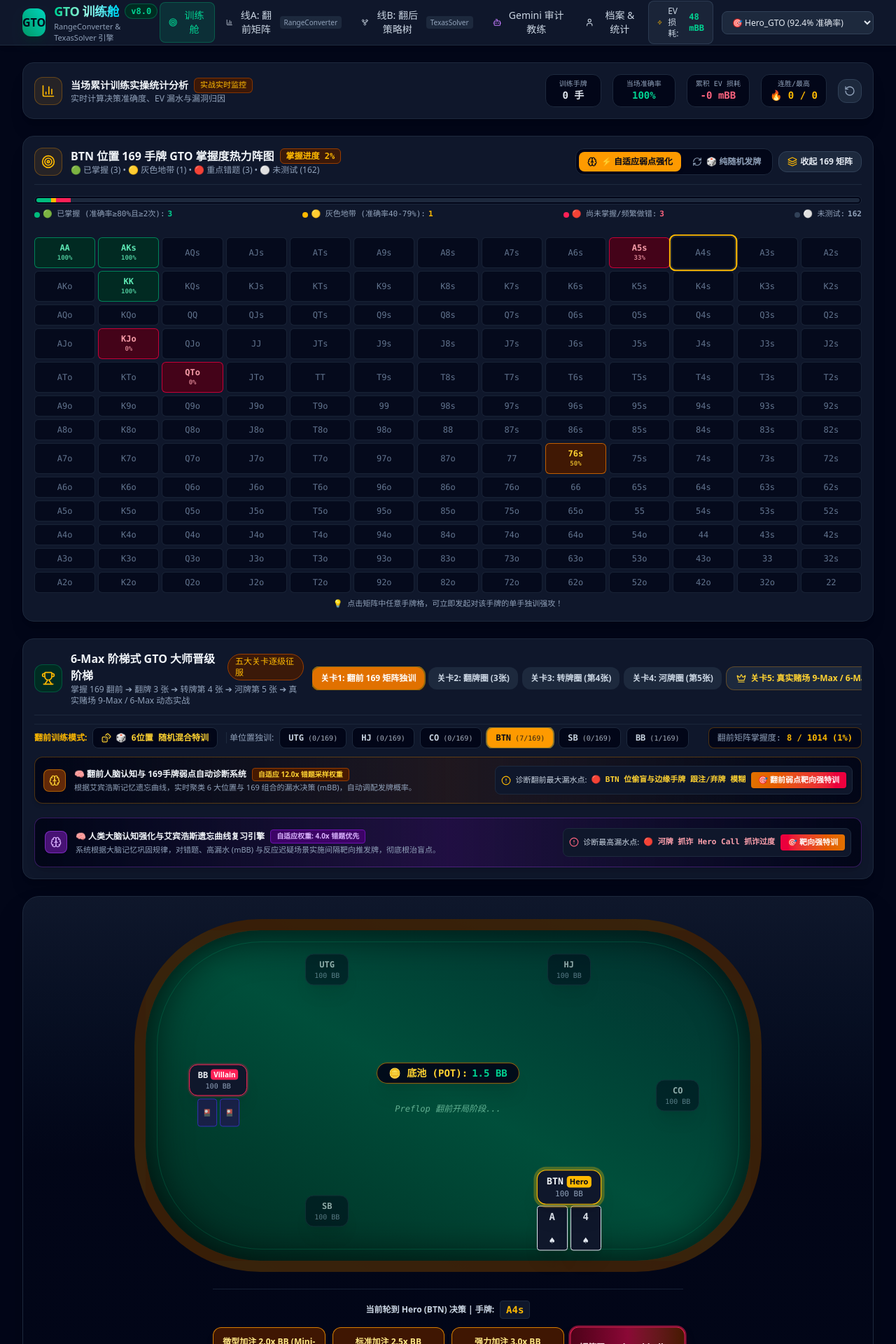
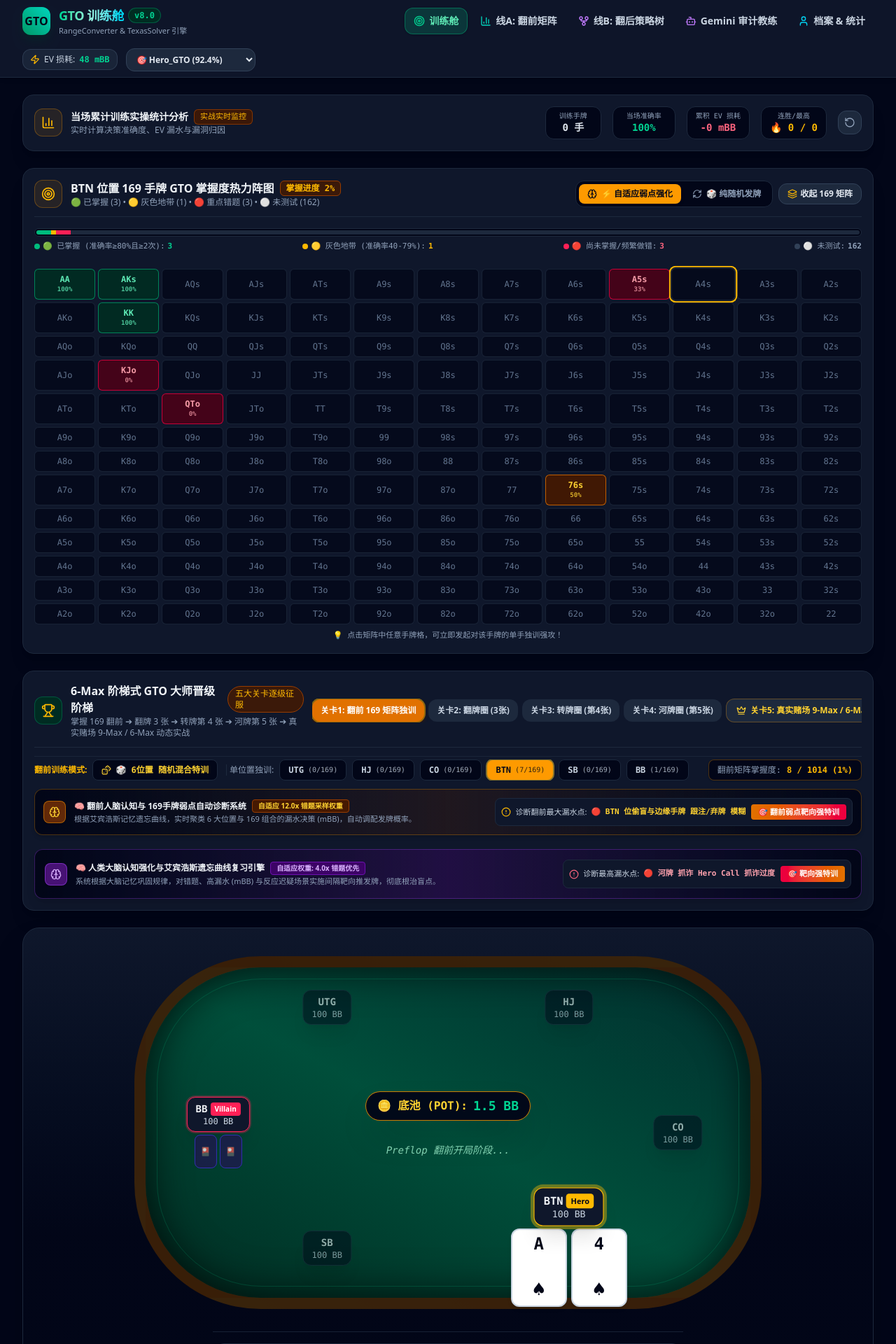
Before and after one commit to hanksun138-Sun/poker-trainer-v8, a React (Vite) app: page / in a window 1280 px wide. Shown: the top 1920 px of the page at 70% size. Built offline with nearby package versions, Linux system fonts and the light colour scheme.

Commit message:
style: improve UI visual consistency and responsiveness
- Update card suit colors to a high-contrast white-background theme.
- Refine Navbar layout and spacing for better mobile support.
- Adjust poker table container padding and dimensions for improved screen utilization.

```diff
--- a/src/components/GtoTrainingCabin.tsx
+++ b/src/components/GtoTrainingCabin.tsx
@@ -1785,10 +1785,10 @@ export const GtoTrainingCabin: React.FC<GtoTrainingCabinProps> = ({
       </div>
 
       {/* Realistic Oval Poker Table Canvas */}
-      <div className="relative bg-gradient-to-b from-slate-900 via-slate-950 to-slate-950 border border-slate-800 rounded-3xl p-4 sm:p-8 shadow-2xl overflow-hidden min-h-[480px] sm:min-h-[560px] flex flex-col justify-between">
+      <div className="relative bg-gradient-to-b from-slate-900 via-slate-950 to-slate-950 border border-slate-800 rounded-3xl p-3 sm:p-6 md:p-8 shadow-2xl overflow-visible min-h-[540px] sm:min-h-[640px] flex flex-col justify-between">
 
         {/* Table Felt Green Oval Container */}
-        <div className="relative w-full max-w-4xl mx-auto aspect-[16/9] bg-gradient-to-tr from-emerald-950 via-emerald-900 to-teal-950 rounded-[120px] sm:rounded-[180px] border-[12px] sm:border-[16px] border-amber-950/80 shadow-[inset_0_0_60px_rgba(0,0,0,0.8)] flex flex-col items-center justify-center p-4">
+        <div className="relative w-full max-w-4xl mx-auto aspect-[16/9] bg-gradient-to-tr from-emerald-950 via-emerald-900 to-teal-950 rounded-[120px] sm:rounded-[180px] border-[12px] sm:border-[16px] border-amber-950/80 shadow-[inset_0_0_60px_rgba(0,0,0,0.8)] flex flex-col items-center justify-center p-4 my-2">
 
           {/* Inner Table Trim Line */}
           <div className="absolute inset-4 rounded-[100px] sm:rounded-[150px] border border-emerald-500/20 pointer-events-none" />
@@ -1797,27 +1797,27 @@ export const GtoTrainingCabin: React.FC<GtoTrainingCabinProps> = ({
           <div className="relative z-10 flex flex-col items-center justify-center space-y-2">
 
             {/* Main Pot Chips Badge */}
-            <div className="px-4 py-1 rounded-full bg-slate-950/90 border border-amber-500/60 text-amber-300 font-mono text-xs sm:text-sm font-bold shadow-xl flex items-center gap-1.5">
+            <div className="px-4 py-1.5 rounded-full bg-slate-950/95 border border-amber-500/80 text-amber-300 font-mono text-sm sm:text-base font-bold shadow-2xl flex items-center gap-2">
               <span>🪙 底池 (POT):</span>
-              <span className="text-emerald-400 font-black">{potSize} BB</span>
+              <span className="text-emerald-400 font-black text-base sm:text-lg">{potSize} BB</span>
             </div>
 
             {/* Community Board Cards */}
-            <div className="flex items-center space-x-2 my-1">
+            <div className="flex items-center space-x-2 sm:space-x-3 my-2">
               {boardCards.length > 0 ? (
                 boardCards.map((card, idx) => (
                   <div
                     key={idx}
-                    className={`w-11 h-16 sm:w-14 sm:h-20 rounded-lg bg-slate-900 border-2 border-slate-200 shadow-2xl flex flex-col items-center justify-between p-1.5 font-mono font-bold text-sm sm:text-lg ${
+                    className={`w-13 h-19 sm:w-20 sm:h-28 md:w-24 md:h-34 rounded-xl border-2 border-slate-300 shadow-2xl flex flex-col items-center justify-between p-1.5 sm:p-2.5 font-mono font-black select-none transition-all hover:scale-105 ${
                       SUIT_COLORS[card.suit]
                     }`}
                   >
-                    <span>{card.rank}</span>
-                    <span className="text-base sm:text-xl">{SUIT_SYMBOLS[card.suit]}</span>
+                    <span className="text-lg sm:text-2xl md:text-3xl leading-none">{card.rank}</span>
+                    <span className="text-2xl sm:text-3xl md:text-4xl leading-none">{SUIT_SYMBOLS[card.suit]}</span>
                   </div>
                 ))
               ) : (
-                <div className="text-emerald-200/60 italic text-xs py-4 font-mono">Preflop 翻前开局阶段...</div>
+                <div className="text-emerald-200/80 italic text-xs sm:text-sm py-4 font-mono font-medium">Preflop 翻前开局阶段...</div>
               )}
             </div>
           </div>
@@ -1860,35 +1860,35 @@ export const GtoTrainingCabin: React.FC<GtoTrainingCabinProps> = ({
                   {/* Player Seat Card Badge */}
                   <div
                     className={`px-2.5 py-1 sm:px-3 sm:py-1.5 rounded-xl border flex flex-col items-center shadow-xl transition-all ${seat.bgColor} ${seat.borderColor} ${
-                      isHeroSeat ? 'ring-4 ring-amber-400/40 scale-110' : 'opacity-90'
+                      isHeroSeat ? 'ring-4 ring-amber-400/50 scale-110' : 'opacity-90'
                     }`}
                   >
                     <div className="flex items-center space-x-1">
                       <span className="text-xs sm:text-sm">{seat.avatar}</span>
-                      <span className="font-bold text-[11px] sm:text-xs text-white whitespace-nowrap">{seat.name}</span>
+                      <span className="font-bold text-xs text-white whitespace-nowrap">{seat.name}</span>
                     </div>
-                    <span className="text-[9px] font-mono text-slate-300 opacity-90">{seat.styleLabel}</span>
+                    <span className="text-[10px] font-mono text-slate-300 opacity-90">{seat.styleLabel}</span>
                   </div>
 
                   {/* Dealt Hole Cards */}
                   {isHeroSeat ? (
-                    <div className="flex items-center space-x-1 mt-1 animate-in fade-in zoom-in-95 duration-200">
+                    <div className="flex items-center space-x-1.5 mt-1.5 animate-in fade-in zoom-in-95 duration-200">
                       {heroCards.map((card, idx) => (
                         <div
                           key={idx}
-                          className={`w-9 h-13 sm:w-11 sm:h-16 rounded bg-slate-900 border border-slate-200 shadow-xl flex flex-col items-center justify-between p-1 font-mono font-bold text-xs sm:text-sm ${
+                          className={`w-11 h-16 sm:w-16 sm:h-24 md:w-20 md:h-28 rounded-xl border-2 border-slate-300 shadow-2xl flex flex-col items-center justify-between p-1 sm:p-2 font-mono font-black select-none ${
                             SUIT_COLORS[card.suit]
                           }`}
                         >
-                          <span>{card.rank}</span>
-                          <span className="text-sm">{SUIT_SYMBOLS[card.suit]}</span>
+                          <span className="text-sm sm:text-xl md:text-2xl leading-none">{card.rank}</span>
+                          <span className="text-lg sm:text-2xl md:text-3xl leading-none">{SUIT_SYMBOLS[card.suit]}</span>
                         </div>
                       ))}
                     </div>
                   ) : (
-                    <div className="flex items-center space-x-0.5 mt-1 opacity-70">
-                      <div className="w-5 h-8 rounded bg-slate-900 border border-slate-700 flex items-center justify-center text-[9px] text-slate-400">🎴</div>
-                      <div className="w-5 h-8 rounded bg-slate-900 border border-slate-700 flex items-center justify-center text-[9px] text-slate-400">🎴</div>
+                    <div className="flex items-center space-x-1 mt-1 opacity-80">
+                      <div className="w-6 h-9 sm:w-8 sm:h-12 rounded-md bg-indigo-950 border border-indigo-700 flex items-center justify-center text-xs text-indigo-300 shadow">🎴</div>
+                      <div className="w-6 h-9 sm:w-8 sm:h-12 rounded-md bg-indigo-950 border border-indigo-700 flex items-center justify-center text-xs text-indigo-300 shadow">🎴</div>
                     </div>
                   )}
                 </div>
@@ -1910,32 +1910,32 @@ export const GtoTrainingCabin: React.FC<GtoTrainingCabinProps> = ({
                   <div
                     className={`px-3 py-1.5 rounded-xl border flex flex-col items-center shadow-xl transition-all ${
                       isHero
-                        ? 'bg-slate-900 border-amber-400 ring-4 ring-amber-400/30 scale-110'
+                        ? 'bg-slate-900 border-amber-400 ring-4 ring-amber-400/40 scale-110'
                         : isVillain
-                        ? 'bg-slate-900 border-rose-500 ring-2 ring-rose-500/20'
+                        ? 'bg-slate-900 border-rose-500 ring-2 ring-rose-500/30'
                         : 'bg-slate-950/80 border-slate-800 opacity-60'
                     }`}
                   >
                     <div className="flex items-center space-x-1">
-                      <span className="font-mono font-black text-xs text-slate-100">{pos}</span>
-                      {isHero && <span className="text-[10px] bg-amber-400 text-slate-950 font-bold px-1 rounded">Hero</span>}
-                      {isVillain && <span className="text-[10px] bg-rose-500 text-white font-bold px-1 rounded">Villain</span>}
+                      <span className="font-mono font-black text-xs sm:text-sm text-slate-100">{pos}</span>
+                      {isHero && <span className="text-[10px] bg-amber-400 text-slate-950 font-black px-1.5 py-0.5 rounded">Hero</span>}
+                      {isVillain && <span className="text-[10px] bg-rose-500 text-white font-black px-1.5 py-0.5 rounded">Villain</span>}
                     </div>
-                    <span className="text-[10px] font-mono text-slate-400">100 BB</span>
+                    <span className="text-xs font-mono text-slate-300">100 BB</span>
                   </div>
 
                   {/* Dealt Hole Cards for Hero or Villain */}
                   {isHero && (
-                    <div className="flex items-center space-x-1 mt-1 animate-in fade-in zoom-in-95 duration-200">
+                    <div className="flex items-center space-x-1.5 mt-1.5 animate-in fade-in zoom-in-95 duration-200">
                       {heroCards.map((card, idx) => (
                         <div
                           key={idx}
-                          className={`w-9 h-13 sm:w-11 sm:h-16 rounded bg-slate-900 border border-slate-200 shadow-xl flex flex-col items-center justify-between p-1 font-mono font-bold text-xs sm:text-sm ${
+                          className={`w-11 h-16 sm:w-16 sm:h-24 md:w-20 md:h-28 rounded-xl border-2 border-slate-300 shadow-2xl flex flex-col items-center justify-between p-1 sm:p-2 font-mono font-black select-none ${
                             SUIT_COLORS[card.suit]
                           }`}
                         >
-                          <span>{card.rank}</span>
-                          <span className="text-sm">{SUIT_SYMBOLS[card.suit]}</span>
+                          <span className="text-sm sm:text-xl md:text-2xl leading-none">{card.rank}</span>
+                          <span className="text-lg sm:text-2xl md:text-3xl leading-none">{SUIT_SYMBOLS[card.suit]}</span>
                         </div>
                       ))}
                     </div>
@@ -1943,8 +1943,8 @@ export const GtoTrainingCabin: React.FC<GtoTrainingCabinProps> = ({
 
                   {isVillain && (
                     <div className="flex items-center space-x-1 mt-1 opacity-80">
-                      <div className="w-7 h-10 rounded bg-indigo-950 border border-indigo-700 flex items-center justify-center text-[10px] text-indigo-400 font-mono">🎴</div>
-                      <div className="w-7 h-10 rounded bg-indigo-950 border border-indigo-700 flex items-center justify-center text-[10px] text-indigo-400 font-mono">🎴</div>
+                      <div className="w-8 h-12 rounded-lg bg-indigo-950 border border-indigo-700 flex items-center justify-center text-xs text-indigo-300 shadow">🎴</div>
+                      <div className="w-8 h-12 rounded-lg bg-indigo-950 border border-indigo-700 flex items-center justify-center text-xs text-indigo-300 shadow">🎴</div>
                     </div>
                   )}
                 </div>
@@ -1956,30 +1956,42 @@ export const GtoTrainingCabin: React.FC<GtoTrainingCabinProps> = ({
 
         {/* Live Casino Dialogue Feed Banner */}
         {trainingStage === 'STAGE_5_CASINO_RING' && (
-          <div className="bg-slate-950/90 border border-amber-500/30 p-2.5 rounded-xl my-2 flex items-center space-x-2 text-xs font-mono text-amber-200 shadow-md">
+          <div className="bg-slate-950/90 border border-amber-500/30 p-2.5 rounded-xl my-2 flex items-center space-x-2 text-xs sm:text-sm font-mono text-amber-200 shadow-md">
             <MessageSquare className="w-4 h-4 text-amber-400 shrink-0 animate-pulse" />
             <span className="truncate">{casinoRecentDialogue}</span>
           </div>
         )}
 
-        {/* Action Control Deck (iPad Optimized) */}
+        {/* Action Control Deck (iPad & Mobile Optimized) */}
         <div className="relative z-20 mt-6 pt-4 border-t border-slate-800/80 max-w-2xl mx-auto w-full">
           {!isEvaluated ? (
-            <div className="space-y-3 text-center">
-              <div className="text-xs text-slate-300 font-semibold flex items-center justify-center gap-2">
-                <span>当前轮到 Hero ({heroPos}) 决策 | 手牌:</span>
-                <span className="font-mono font-bold text-amber-400 text-sm bg-slate-900 px-2 py-0.5 rounded border border-slate-800">
-                  {heroNotation}
+            <div className="space-y-4 text-center">
+              <div className="flex flex-col sm:flex-row items-center justify-center gap-2 sm:gap-3 bg-slate-900/90 border border-slate-800 p-2.5 rounded-2xl shadow-md">
+                <span className="text-xs sm:text-sm text-slate-200 font-bold">
+                  当前轮到 Hero ({heroPos}) 决策 | 手牌 [{heroNotation}]:
                 </span>
+                <div className="flex items-center space-x-1.5">
+                  {heroCards.map((c, i) => (
+                    <div
+                      key={i}
+                      className={`w-9 h-13 sm:w-11 sm:h-16 rounded-lg border-2 border-slate-300 shadow-md flex flex-col items-center justify-between p-1 font-mono font-black text-xs sm:text-sm select-none ${
+                        SUIT_COLORS[c.suit]
+                      }`}
+                    >
+                      <span className="leading-none">{c.rank}</span>
+                      <span className="text-sm sm:text-base leading-none">{SUIT_SYMBOLS[c.suit]}</span>
+                    </div>
+                  ))}
+                </div>
               </div>
 
               {/* Action Buttons with Multi-Sizing & All-In Support */}
-              <div className="grid grid-cols-2 sm:grid-cols-3 md:grid-cols-4 gap-2 sm:gap-2.5">
+              <div className="grid grid-cols-2 sm:grid-cols-3 md:grid-cols-4 gap-2.5 sm:gap-3">
                 {options.map((opt) => (
                   <button
                     key={opt.action}
                     onClick={() => handleSelectAction(opt.action)}
-                    className={`py-3 px-2.5 rounded-xl border font-bold text-xs transition-all shadow-lg active:scale-95 cursor-pointer flex flex-col items-center justify-center gap-0.5 text-center ${
+                    className={`py-3.5 px-3 rounded-xl border font-black text-xs sm:text-sm transition-all shadow-lg active:scale-95 cursor-pointer flex flex-col items-center justify-center gap-1 text-center ${
                       opt.action === 'ALL_IN'
                         ? 'bg-gradient-to-r from-rose-950 via-rose-900 to-amber-950 hover:from-rose-800 hover:to-amber-700 border-rose-500 text-rose-100 font-black shadow-rose-950/80 ring-2 ring-rose-500/50 scale-[1.02]'
                         : opt.action === 'CALL'
--- a/src/components/Navbar.tsx
+++ b/src/components/Navbar.tsx
@@ -18,73 +18,71 @@ export const Navbar: React.FC<NavbarProps> = ({
   onSelectUser,
 }) => {
   return (
-    <header className="bg-slate-900 border-b border-slate-800 text-slate-100 sticky top-0 z-50 shadow-md">
-      <div className="max-w-7xl mx-auto px-4 sm:px-6 lg:px-8">
-        <div className="flex items-center justify-between h-16">
+    <header className="bg-slate-900/95 backdrop-blur-md border-b border-slate-800 text-slate-100 sticky top-0 z-50 shadow-md">
+      <div className="max-w-7xl mx-auto px-3 sm:px-6 lg:px-8">
+        <div className="flex flex-wrap items-center justify-between min-h-16 py-2 gap-2 sm:gap-4">
 
           {/* Logo & Version */}
-          <div className="flex items-center space-x-3">
-            <div className="w-10 h-10 rounded-xl bg-gradient-to-tr from-emerald-600 to-teal-400 flex items-center justify-center text-slate-950 font-black shadow-lg shadow-emerald-950/50">
+          <div className="flex items-center space-x-2 sm:space-x-3 shrink-0">
+            <div className="w-9 h-9 sm:w-10 sm:h-10 rounded-xl bg-gradient-to-tr from-emerald-600 to-teal-400 flex items-center justify-center text-slate-950 font-black shadow-lg shadow-emerald-950/50 text-sm sm:text-base">
               GTO
             </div>
             <div>
-              <div className="flex items-center space-x-2">
-                <span className="font-bold text-lg tracking-tight bg-clip-text text-transparent bg-gradient-to-r from-emerald-400 via-teal-200 to-cyan-400">
+              <div className="flex items-center space-x-1.5">
+                <span className="font-bold text-base sm:text-lg tracking-tight bg-clip-text text-transparent bg-gradient-to-r from-emerald-400 via-teal-200 to-cyan-400">
                   GTO 训练舱
                 </span>
-                <span className="text-xs px-2 py-0.5 rounded-full bg-emerald-950 border border-emerald-700/60 text-emerald-400 font-mono font-semibold">
+                <span className="text-[10px] sm:text-xs px-2 py-0.5 rounded-full bg-emerald-950 border border-emerald-700/60 text-emerald-400 font-mono font-bold">
                   v8.0
                 </span>
               </div>
-              <p className="text-[11px] text-slate-400 font-medium">RangeConverter & TexasSolver 引擎</p>
+              <p className="text-[10px] sm:text-[11px] text-slate-400 font-medium hidden sm:block">RangeConverter & TexasSolver 引擎</p>
             </div>
           </div>
 
           {/* Navigation Tabs */}
-          <nav className="hidden md:flex space-x-1">
+          <nav className="hidden md:flex flex-wrap items-center gap-1 sm:gap-1.5">
             <button
               onClick={() => setActiveTab('drill')}
-              className={`flex items-center space-x-2 px-3 py-2 rounded-lg text-sm font-medium transition-all ${
+              className={`flex items-center space-x-1.5 px-3 py-2 rounded-xl text-xs sm:text-sm font-bold transition-all ${
                 activeTab === 'drill'
-                  ? 'bg-emerald-500/15 text-emerald-400 border border-emerald-500/30'
+                  ? 'bg-emerald-500/20 text-emerald-300 border border-emerald-500/40 shadow-sm'
                   : 'text-slate-300 hover:text-white hover:bg-slate-800/60'
               }`}
             >
-              <Target className="w-4 h-4" />
+              <Target className="w-4 h-4 text-emerald-400" />
               <span>训练舱</span>
             </button>
 
             <button
               onClick={() => setActiveTab('preflop')}
-              className={`flex items-center space-x-2 px-3 py-2 rounded-lg text-sm font-medium transition-all ${
+              className={`flex items-center space-x-1.5 px-3 py-2 rounded-xl text-xs sm:text-sm font-bold transition-all ${
                 activeTab === 'preflop'
-                  ? 'bg-emerald-500/15 text-emerald-400 border border-emerald-500/30'
+                  ? 'bg-emerald-500/20 text-emerald-300 border border-emerald-500/40 shadow-sm'
                   : 'text-slate-300 hover:text-white hover:bg-slate-800/60'
               }`}
             >
-              <BarChart3 className="w-4 h-4" />
+              <BarChart3 className="w-4 h-4 text-teal-400" />
               <span>线A: 翻前矩阵</span>
-              <span className="text-[10px] bg-slate-800 text-slate-400 px-1.5 py-0.5 rounded">RangeConverter</span>
             </button>
 
             <button
               onClick={() => setActiveTab('postflop')}
-              className={`flex items-center space-x-2 px-3 py-2 rounded-lg text-sm font-medium transition-all ${
+              className={`flex items-center space-x-1.5 px-3 py-2 rounded-xl text-xs sm:text-sm font-bold transition-all ${
                 activeTab === 'postflop'
-                  ? 'bg-emerald-500/15 text-emerald-400 border border-emerald-500/30'
+                  ? 'bg-emerald-500/20 text-emerald-300 border border-emerald-500/40 shadow-sm'
                   : 'text-slate-300 hover:text-white hover:bg-slate-800/60'
               }`}
             >
-              <GitFork className="w-4 h-4" />
+              <GitFork className="w-4 h-4 text-purple-400" />
               <span>线B: 翻后策略树</span>
-              <span className="text-[10px] bg-slate-800 text-slate-400 px-1.5 py-0.5 rounded">TexasSolver</span>
             </button>
 
             <button
               onClick={() => setActiveTab('ai')}
-              className={`flex items-center space-x-2 px-3 py-2 rounded-lg text-sm font-medium transition-all ${
+              className={`flex items-center space-x-1.5 px-3 py-2 rounded-xl text-xs sm:text-sm font-bold transition-all ${
                 activeTab === 'ai'
-                  ? 'bg-purple-500/15 text-purple-300 border border-purple-500/30'
+                  ? 'bg-purple-500/20 text-purple-300 border border-purple-500/40 shadow-sm'
                   : 'text-slate-300 hover:text-white hover:bg-slate-800/60'
               }`}
             >
@@ -94,23 +92,23 @@ export const Navbar: React.FC<NavbarProps> = ({
 
             <button
               onClick={() => setActiveTab('stats')}
-              className={`flex items-center space-x-2 px-3 py-2 rounded-lg text-sm font-medium transition-all ${
+              className={`flex items-center space-x-1.5 px-3 py-2 rounded-xl text-xs sm:text-sm font-bold transition-all ${
                 activeTab === 'stats'
-                  ? 'bg-emerald-500/15 text-emerald-400 border border-emerald-500/30'
+                  ? 'bg-emerald-500/20 text-emerald-300 border border-emerald-500/40 shadow-sm'
                   : 'text-slate-300 hover:text-white hover:bg-slate-800/60'
               }`}
             >
-              <User className="w-4 h-4" />
+              <User className="w-4 h-4 text-cyan-400" />
               <span>档案 & 统计</span>
             </button>
           </nav>
 
           {/* User Profile Selector & Stats Badge */}
-          <div className="flex items-center space-x-3">
-            <div className="hidden sm:flex items-center space-x-2 px-3 py-1.5 rounded-lg bg-slate-800/80 border border-slate-700/80">
-              <Zap className="w-3.5 h-3.5 text-amber-400" />
-              <span className="text-xs text-slate-300">EV 损耗:</span>
-              <span className={`text-xs font-mono font-bold ${currentUser.totalEvLossMBB <= 50 ? 'text-emerald-400' : 'text-amber-400'}`}>
+          <div className="flex items-center space-x-2 sm:space-x-3 shrink-0">
+            <div className="flex items-center space-x-1.5 px-2.5 py-1.5 rounded-xl bg-slate-800/80 border border-slate-700/80 text-xs">
+              <Zap className="w-3.5 h-3.5 text-amber-400 shrink-0" />
+              <span className="text-slate-300 font-medium hidden sm:inline">EV 损耗:</span>
+              <span className={`font-mono font-bold ${currentUser.totalEvLossMBB <= 50 ? 'text-emerald-400' : 'text-amber-400'}`}>
                 {currentUser.totalEvLossMBB} mBB
               </span>
             </div>
@@ -122,11 +120,11 @@ export const Navbar: React.FC<NavbarProps> = ({
                   const target = allUsers.find(u => u.id === e.target.value);
                   if (target) onSelectUser(target);
                 }}
-                className="bg-slate-800 border border-slate-700 text-slate-200 text-xs rounded-lg px-2.5 py-1.5 focus:outline-none focus:border-emerald-500 font-medium cursor-pointer"
+                className="bg-slate-800 border border-slate-700 text-slate-200 text-xs rounded-xl px-2.5 py-1.5 focus:outline-none focus:border-emerald-500 font-bold cursor-pointer"
               >
                 {allUsers.map((user) => (
                   <option key={user.id} value={user.id}>
-                    {user.avatar} {user.name} ({user.preflopAccuracy}% 准确率)
+                    {user.avatar} {user.name} ({user.preflopAccuracy}%)
                   </option>
                 ))}
               </select>
--- a/src/data/pokerData.ts
+++ b/src/data/pokerData.ts
@@ -11,10 +11,10 @@ export const SUIT_SYMBOLS: Record<CardSuit, string> = {
 };
 
 export const SUIT_COLORS: Record<CardSuit, string> = {
-  s: 'text-slate-200 bg-slate-800/80',
-  h: 'text-red-500 bg-red-950/40',
-  d: 'text-blue-400 bg-blue-950/40',
-  c: 'text-emerald-400 bg-emerald-950/40',
+  s: 'text-slate-950 bg-white border-slate-300 shadow-md', // Spades: Black on White
+  h: 'text-red-600 bg-white border-slate-300 shadow-md',   // Hearts: Vibrant Red on White
+  d: 'text-blue-600 bg-white border-slate-300 shadow-md',  // Diamonds: Vibrant Blue on White
+  c: 'text-emerald-700 bg-white border-slate-300 shadow-md', // Clubs: Vibrant Green on White
 };
 
 // Generate 13x13 matrix hand names
```
